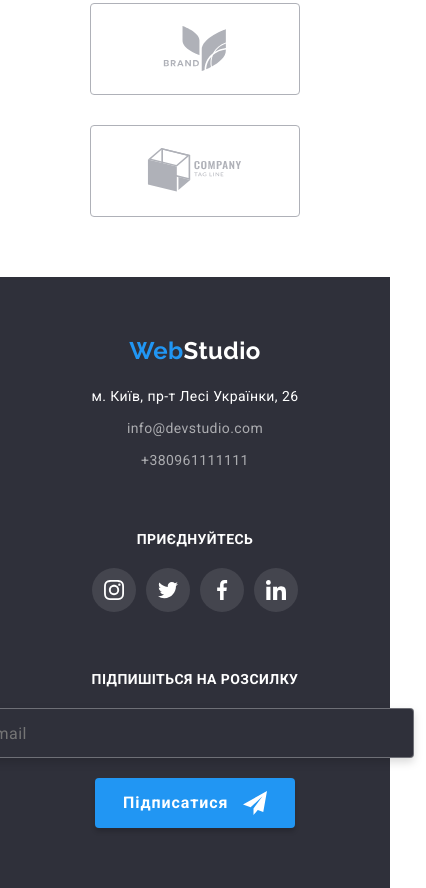
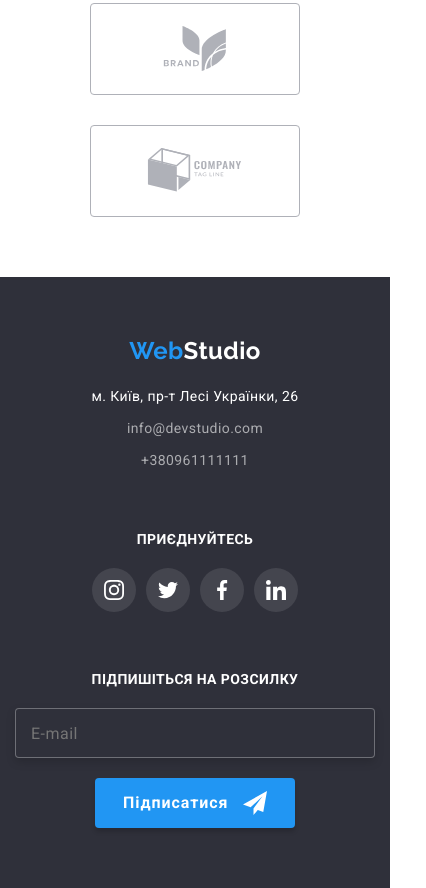
Before and after one commit to kostya3004/goit-markup-hw-08, a plain HTML site: page index.html in a window 390 px wide. Shown: the part 4471-5359 px from the top of the page, 426 px wide, since content can reach past the window. Drawn offline with nearby package versions, Linux system fonts and the light colour scheme.

Commit message:
footer input resizing

```diff
--- a/sass/layout/_footer.scss
+++ b/sass/layout/_footer.scss
@@ -40,11 +40,11 @@ address a {
 
 .subscribe-input {
     width: 450px;
+    display: block;
     height: 50px;
     border: 1px solid rgba(255, 255, 255, 0.3);
     filter: drop-shadow(0px 4px 4px rgba(0, 0, 0, 0.15));
     border-radius: 4px;
-    margin-right: 12px;
     line-height: 125%;
     font-size: 16px;
     letter-spacing: 0.03em;
@@ -83,6 +83,15 @@ address a {
     position: relative;
 }
 
+@media screen and (max-width: 767px) {
+    .subscribe-container {
+        width: 100%;
+    }
+    .subscribe-input {
+    width: 100%;
+    }
+}
+
 @media screen and (max-width: 1199px) {
     .page-footer__address {
         text-align: center;
@@ -92,8 +101,10 @@ address a {
         margin-bottom: 60px;
         text-align: center;
     }
+
     .subscribe-form {
         text-align: center;
+        width: 100%;
     }
     .subscribe-text {
         text-align: center;
@@ -129,6 +140,7 @@ address a {
     }
     .subscribe-input {
         width: 358px;
+        margin-right: 12px;
 }
 }
 
```
Also changed, not shown: css/main.css, css/main.min.css, 2 other files.
